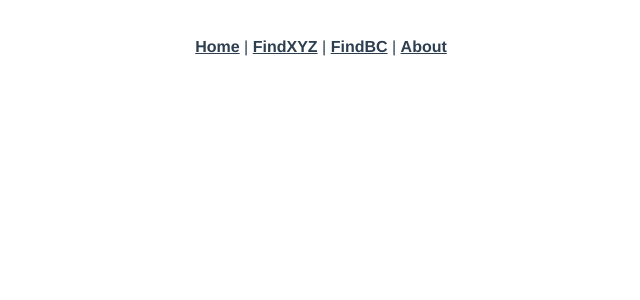
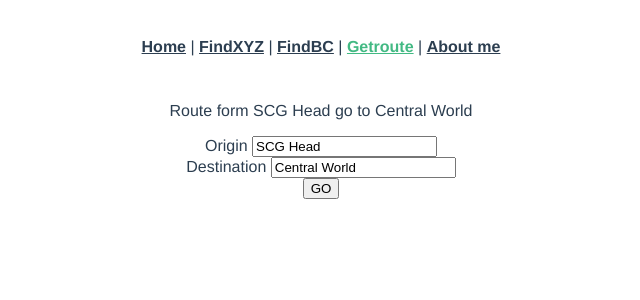
Before and after one commit to smalldog124/assingment-scg, a Vue app in the folder frontend/: page /Getroute in a window 1280 px wide. Shown: the top 300 px of the page, without its empty margins (319-959 px from the left). Built offline with nearby package versions, Linux system fonts and the light colour scheme.

Commit message:
Created: สร้างหน้า Getroute

```diff
--- a/frontend/src/App.vue
+++ b/frontend/src/App.vue
@@ -1,9 +1,10 @@
 <template>
   <div id="nav">
-    <router-link to="/">Home</router-link> |
-    <router-link to="/FindXYZ">FindXYZ</router-link> |
-    <router-link to="/FindBC">FindBC</router-link> |
-    <router-link to="/about">About</router-link>
+    <router-link id="home-page" to="/">Home</router-link> |
+    <router-link id="find-xyz-page" to="/FindXYZ">FindXYZ</router-link> |
+    <router-link id="find-bc-page" to="/FindBC">FindBC</router-link> |
+    <router-link id="getroit-page" to="/Getroute">Getroute</router-link> |
+    <router-link id="about-page" to="/about">About me</router-link>
   </div>
   <router-view />
 </template>
--- a/frontend/src/router/index.js
+++ b/frontend/src/router/index.js
@@ -1,8 +1,9 @@
 import { createRouter, createWebHistory } from "vue-router";
 import Home from "../views/Home.vue";
 import About from "../views/About.vue";
-import FindXYZ from "../views/FindXYZ.vue"
-import FindBC from "../views/FindBC.vue"
+import FindXYZ from "../views/FindXYZ.vue";
+import FindBC from "../views/FindBC.vue";
+import Getroute from "../views/GetRoute.vue"
 
 const routes = [
   {
@@ -21,6 +22,11 @@
     component: FindBC
   },
   {
+    path: "/Getroute",
+    name: "Getroute",
+    component: Getroute
+  },
+  {
     path: "/about",
     name: "About",
     component: About
--- /dev/null
+++ b/frontend/src/views/GetRoute.vue
@@ -0,0 +1,47 @@
+<template>
+  <div>
+    <p>Route form SCG Head go to Central World</p>
+    <form>
+      <div>
+        <label>
+          Origin
+          <input id="orgin" type="text" value="SCG Head"/>
+        </label>
+      </div>
+      <div>
+        <label>
+          Destination
+          <input id="destination" type="text" value="Central World" />
+        </label>
+      </div>
+    </form>
+    <button id="getRoute" @click="getRoute">GO</button>
+    <div v-for="(item,index) in steps" :key="index">
+      <p>STEP {{index+1}}</p>
+      <div>{{item.html_instructions}} distance {{item.distance.text}} duration {{item.duration.text}}</div>
+    </div>
+  </div>
+</template>
+
+<script>
+import axios from "axios";
+export default {
+  name: "Getroute",
+  data() {
+    return {
+      steps: []
+    };
+  },
+  methods: {
+    getRoute() {
+      var body = {
+        origin: "SCG",
+        destination: "cental"
+      };
+      axios.post("/api/doscg/getRoute", body).then(res => {
+        this.steps = res.data.routes[0].legs[0].steps;
+      });
+    }
+  }
+};
+</script>
```
